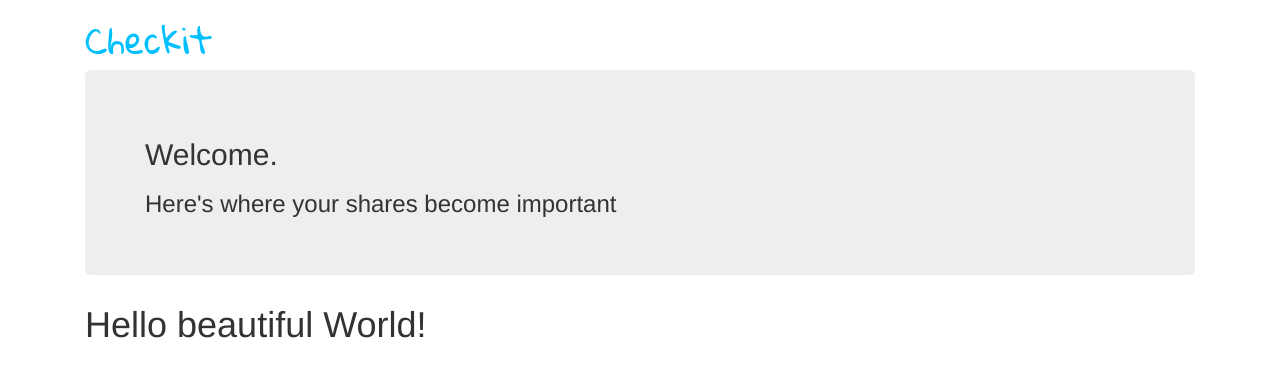
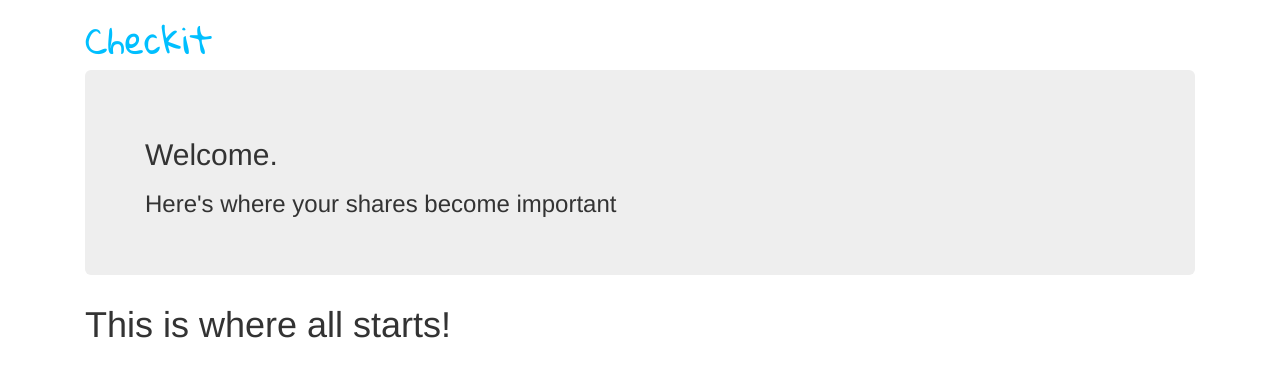
Before and after one commit to leimagen/checkit, a Flask app: page / in a window 1280 px wide. Shown: the top 377 px of the page. Run offline with Flask 2, Linux system fonts and the light colour scheme; some libraries are stand-ins or nearby versions.

Commit message:
Testing I didn't blow index file

```diff
--- a/templates/index.html
+++ b/templates/index.html
@@ -3,5 +3,5 @@
 {% block title %}Main page{% endblock %}
 
 {% block content %}
-<h1>Hello beautiful World!</h1>
+<h1>This is where all starts!</h1>
 {% endblock %}
```
